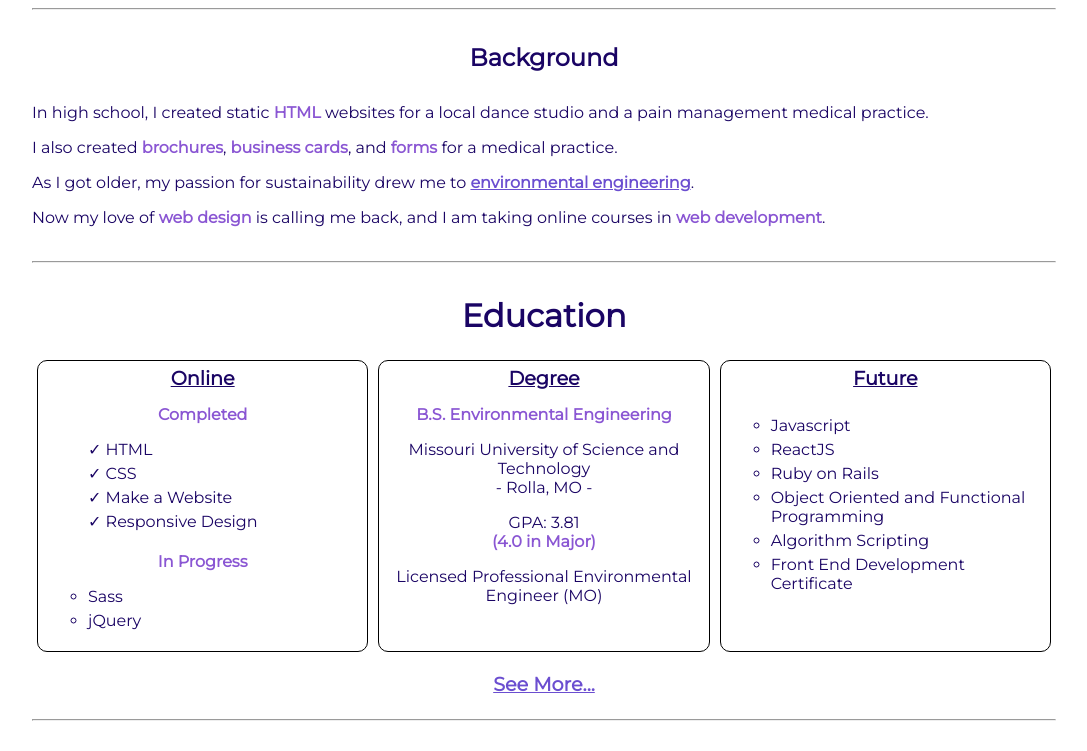
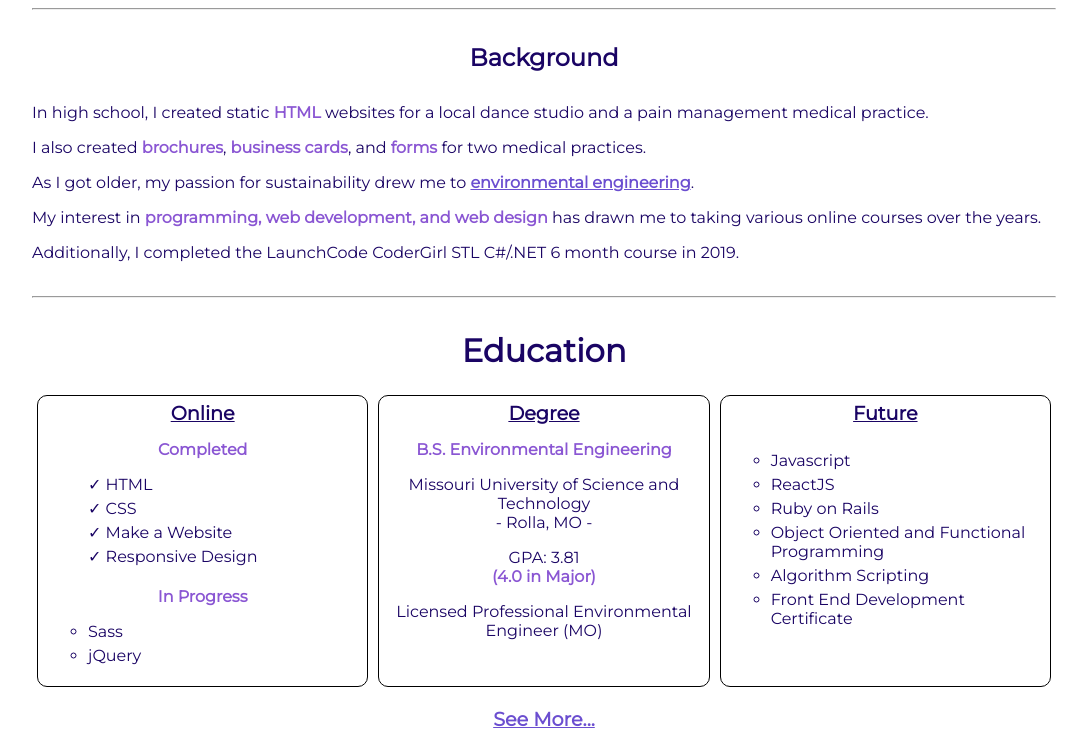
Before and after one commit to CailieAC/CailieAC.web, a plain HTML site: page index.html in a window 1280 px wide. Shown: the part 1060-1811 px from the top of the page, without its empty margins (96-1183 px from the left). Drawn offline with Linux system fonts and the light colour scheme.

Commit message:
Updated Background paragraph

```diff
--- a/index.html
+++ b/index.html
@@ -72,9 +72,10 @@
 	</div>
 	<div class="spanmid leftalign">
 		<p>In high school, I created static <em>HTML</em> websites for a local dance studio and a pain management medical practice.</p>
-		<p>I also created <em>brochures</em>, <em>business cards</em>, and <em>forms</em> for a medical practice.</p>
+		<p>I also created <em>brochures</em>, <em>business cards</em>, and <em>forms</em> for two medical practices.</p>
 		<p>As I got older, my passion for sustainability drew me to <a href="experience.html#eeng">environmental engineering</a>.</p>
-		<p>Now my love of <em>web design</em> is calling me back, and I am taking online courses in <em>web development</em>.</p>
+		<p>My interest in <em>programming, web development, and web design</em> has drawn me to taking various online courses over the years.</p>
+		<p>Additionally, I completed the LaunchCode CoderGirl STL C#/.NET 6 month course in 2019.</p>
 	</div>
 
 	<div class="spanmid"><hr /></div><!--New row-->
```
